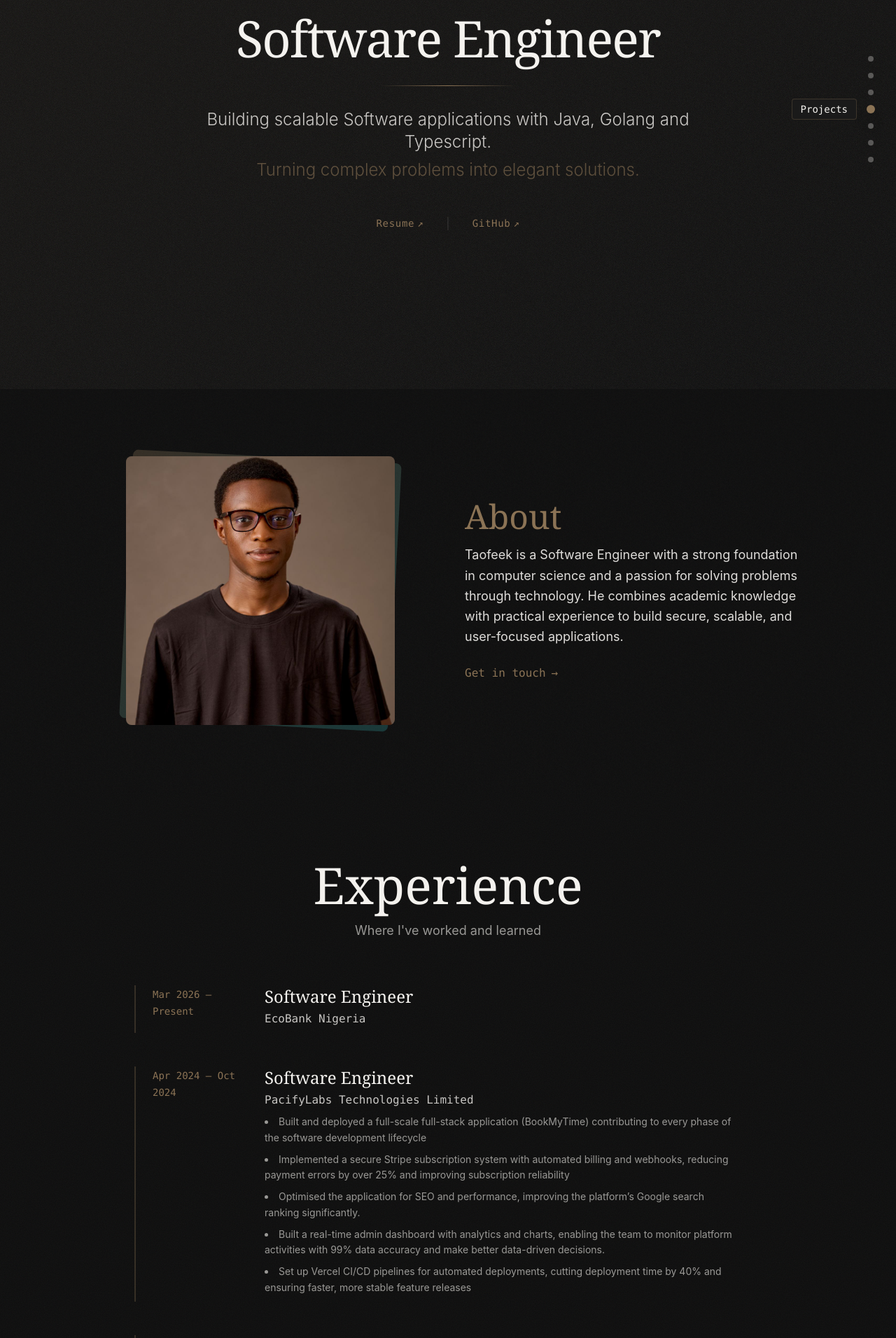
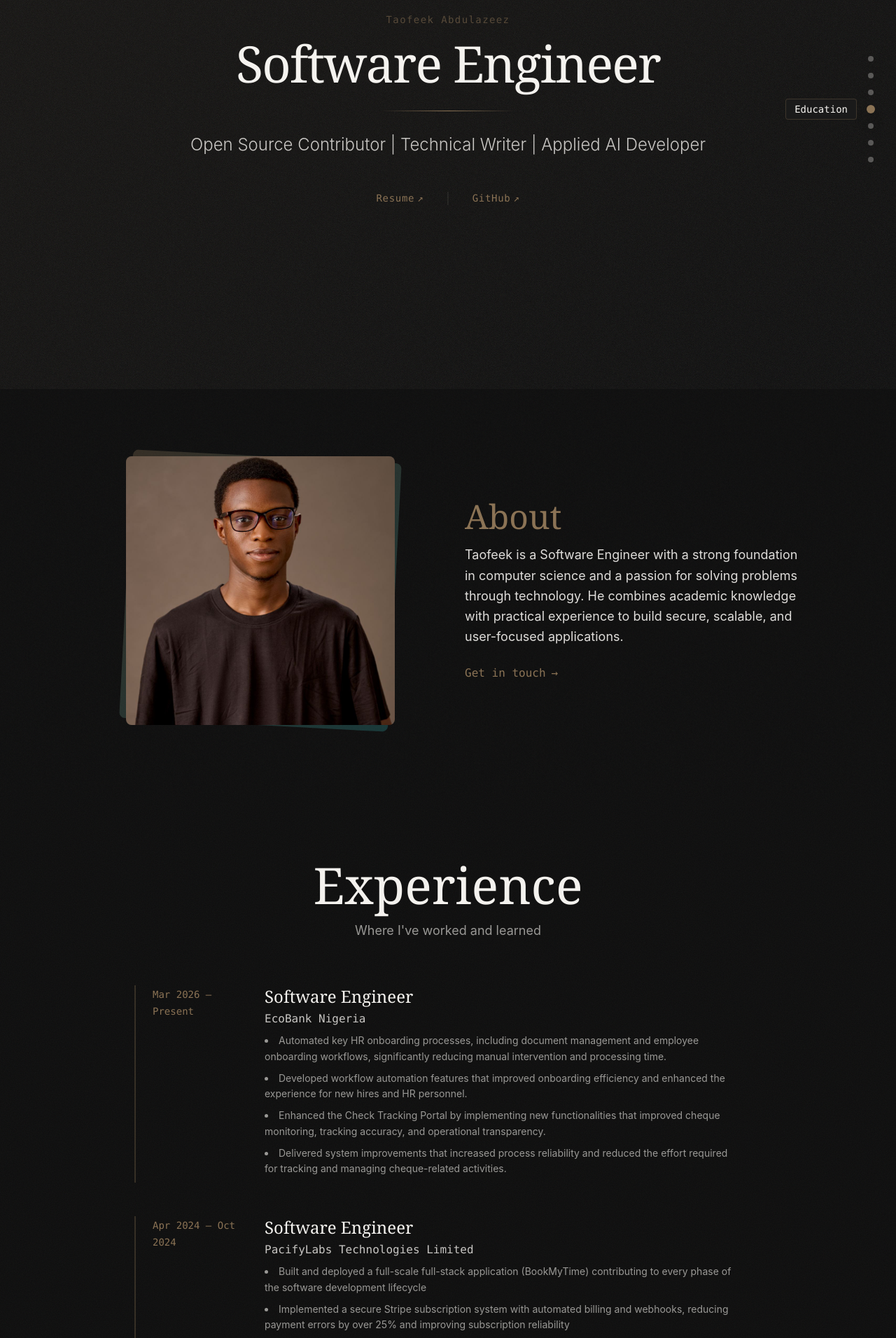
Before and after one commit to Taofeekabdulazeez/portfolio-template, a React (Vite) app: page / in a window 1280 px wide. Shown: the part 244-2156 px from the top of the page at 70% size. Built offline with nearby package versions, Linux system fonts and the light colour scheme.

Commit message:
Update Experience, Hero, and Navigation components: add KPIs to work experience, modify hero text, and reorder navigation sections

```diff
--- a/src/components/Experience.tsx
+++ b/src/components/Experience.tsx
@@ -15,6 +15,12 @@ const workExperience: Work[] = [
     company: "EcoBank Nigeria",
     period: "Mar 2026 – Present",
     description: "",
+    kpis: [
+      `Automated key HR onboarding processes, including document management and employee onboarding workflows, significantly reducing manual intervention and processing time.`,
+      `Developed workflow automation features that improved onboarding efficiency and enhanced the experience for new hires and HR personnel.`,
+      `Enhanced the Check Tracking Portal by implementing new functionalities that improved cheque monitoring, tracking accuracy, and operational transparency.`,
+      `Delivered system improvements that increased process reliability and reduced the effort required for tracking and managing cheque-related activities.`
+    ]
   },
   {
     role: "Software Engineer",
--- a/src/components/Hero.tsx
+++ b/src/components/Hero.tsx
@@ -55,11 +55,12 @@ const Hero = () => {
 
           <p className="text-xl md:text-2xl text-[#F5F3EF]/80 font-light max-w-3xl mx-auto leading-relaxed">
             <span className="inline-block hover:scale-105 transition-transform duration-300">
-              Building scalable Software applications with Java, Golang and Typescript.
+              {/* Building scalable Software applications with Java, Golang and Typescript. */}
+              Open Source Contributor | Technical Writer | Applied AI Developer
             </span>
-            <span className="block mt-2 text-[#8B7355] animate-pulse">
+            {/* <span className="block mt-2 text-[#8B7355] animate-pulse">
               Turning complex problems into elegant solutions.
-            </span>
+            </span> */}
           </p>
         </div>
 
@@ -71,7 +72,7 @@ const Hero = () => {
           }`}
         >
           <a
-            href="/Taofeek_Abdulazeez_Resume.pdf"
+            href="/Taofeek_Abdulazeez_CV.pdf"
             target="_blank"
             rel="noopener noreferrer"
             className="group relative text-[#8B7355] font-mono text-sm tracking-wider transition-all duration-300"
--- a/src/components/Navigation.tsx
+++ b/src/components/Navigation.tsx
@@ -8,9 +8,9 @@ const sections = [
   "Hero",
   "About",
   "Experience",
+  "Education",
+  "Skills",
   "Projects",
-  "Credentials",
-  "Skills",
   "Contact",
 ];
 
```
Also changed, not shown: 1 other file (tests, documents, lock files or other folders).
